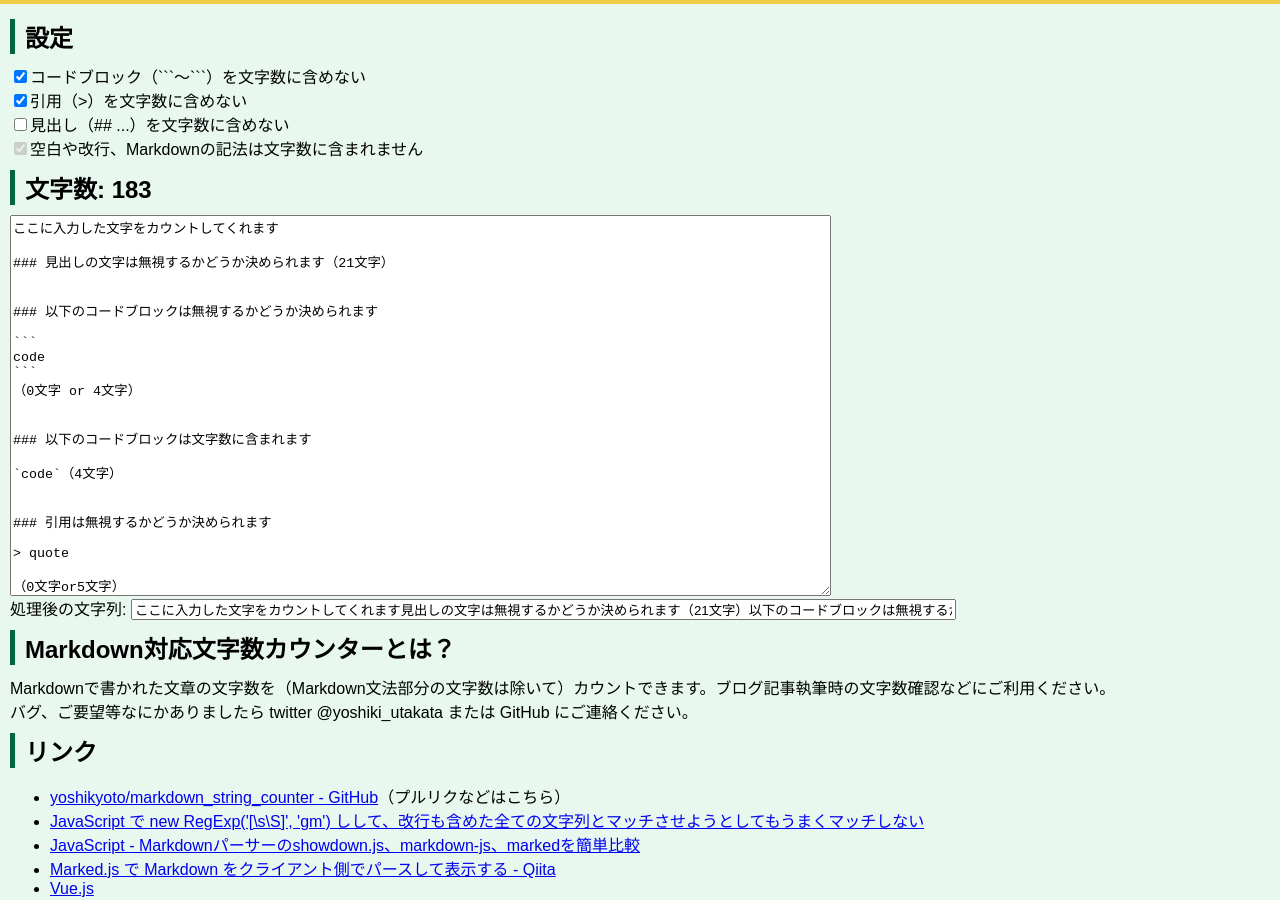
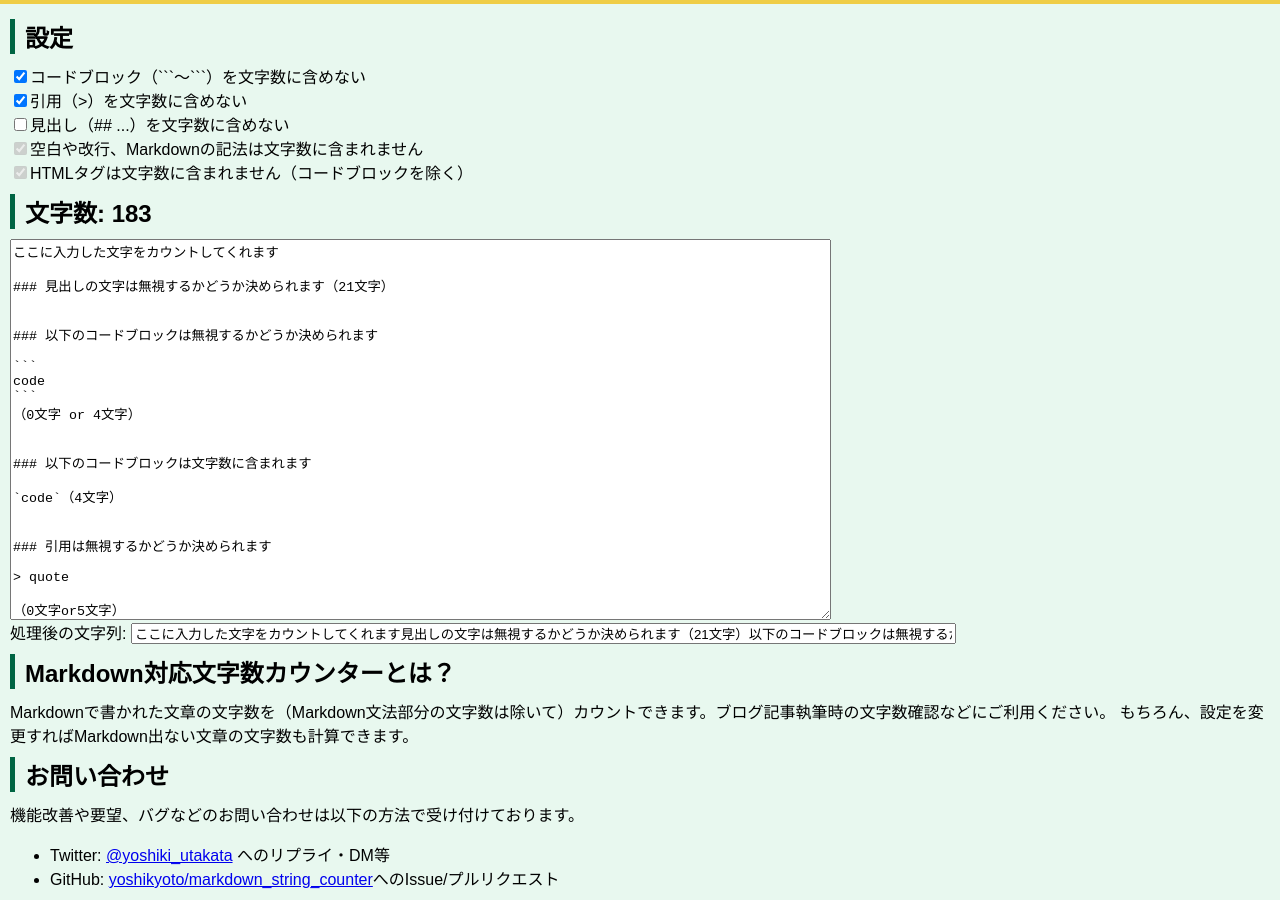
Before and after one commit to yoshikyoto/markdown_string_counter, a plain HTML site: page index.html in a window 1280 px wide. Shown: the part 52-952 px from the top of the page. Drawn offline with nearby package versions, Linux system fonts and the light colour scheme.

Commit message:
お問い合わせなど追加

```diff
--- a/index.html
+++ b/index.html
@@ -31,6 +31,7 @@
         <input type="checkbox" v-model="ignoreBlockQuote" true-value="yes" false-value="no">引用（>）を文字数に含めない</input><br>
         <input type="checkbox" v-model="ignoreHeading" true-value="yes" false-value="no">見出し（## ...）を文字数に含めない</input><br>
         <input type="checkbox" disabled="true" checked>空白や改行、Markdownの記法は文字数に含まれません</input><br>
+        <input type="checkbox" disabled="true" checked>HTMLタグは文字数に含まれません（コードブロックを除く）</input>
       </div>
       <h2>文字数: {{ getCount() }}</h2>
       <div><textarea v-model="text" cols="100" rows="25"></textarea></div>
@@ -38,15 +39,24 @@
         処理後の文字列: <input type="text" :value="getFormattedText()" size="100"></input>
       </div>
       <h2>Markdown対応文字数カウンターとは？</h2>
-      Markdownで書かれた文章の文字数を（Markdown文法部分の文字数は除いて）カウントできます。ブログ記事執筆時の文字数確認などにご利用ください。<br>
-      バグ、ご要望等なにかありましたら twitter @yoshiki_utakata または GitHub にご連絡ください。
+      Markdownで書かれた文章の文字数を（Markdown文法部分の文字数は除いて）カウントできます。ブログ記事執筆時の文字数確認などにご利用ください。
+      もちろん、設定を変更すればMarkdown出ない文章の文字数も計算できます。
+      <h2>お問い合わせ</h2>
+      機能改善や要望、バグなどのお問い合わせは以下の方法で受け付けております。
+      <ul>
+        <li>Twitter: <a href="https://twitter.com/yoshiki_utakata" target="_blank">@yoshiki_utakata</a> へのリプライ・DM等</li>
+        <li>GitHub: <a href="https://github.com/yoshikyoto/markdown_string_counter" target="_blank">yoshikyoto/markdown_string_counter</a>へのIssue/プルリクエスト</li>
+      </ul>
       <h2>リンク</h2>
       <ul>
-        <li><a href="https://github.com/yoshikyoto/markdown_string_counter" target="_blank">yoshikyoto/markdown_string_counter - GitHub</a>（プルリクなどはこちら）</li>
-        <li><a href="http://yoshiki-utakata.hatenablog.com/entry/20180110/1515574086" target="_blank">JavaScript で new RegExp('[\s\S]', 'gm') しして、改行も含めた全ての文字列とマッチさせようとしてもうまくマッチしない</a></li>
-        <li><a href="http://kannokanno.hatenablog.com/entry/2013/06/19/132042" target="_blank">JavaScript - Markdownパーサーのshowdown.js、markdown-js、markedを簡単比較</a></li>
-        <li><a href="https://qiita.com/amay077/items/704d48130e5cf17e8654" target="_blank">Marked.js で Markdown をクライアント側でパースして表示する - Qiita</a></li>
-        <li><a href="https://jp.vuejs.org/index.html" target="_blank">Vue.js</a></li>
+        <li><a href="https://github.com/yoshikyoto/markdown_string_counter" target="_blank">yoshikyoto/markdown_string_counter - GitHub</a></li>
+        <li>Twitter: <a href="https://twitter.com/yoshiki_utakata" target="_blank">@yoshiki_utakata</a></li>
+        <li><a href="http://yoshiki-utakata.hatenablog.com/" target="_blank">作者ブログ</a> の記事
+          <ul>
+            <li><a href="http://yoshiki-utakata.hatenablog.com/entry/20180113/1515823998" target="_blank">Markdownで書かれた文章の文字数をカウントできるサービスを作りました</a></li>
+            <li><a href="http://yoshiki-utakata.hatenablog.com/entry/20180110/1515574086" target="_blank">JavaScript で new RegExp('[\s\S]', 'gm') して、改行も含めた全ての文字列とマッチさせようとしてもうまくマッチしない</a></li>
+          </ul>
+        </li>
       </ul>
     </div>
     <script>
```
